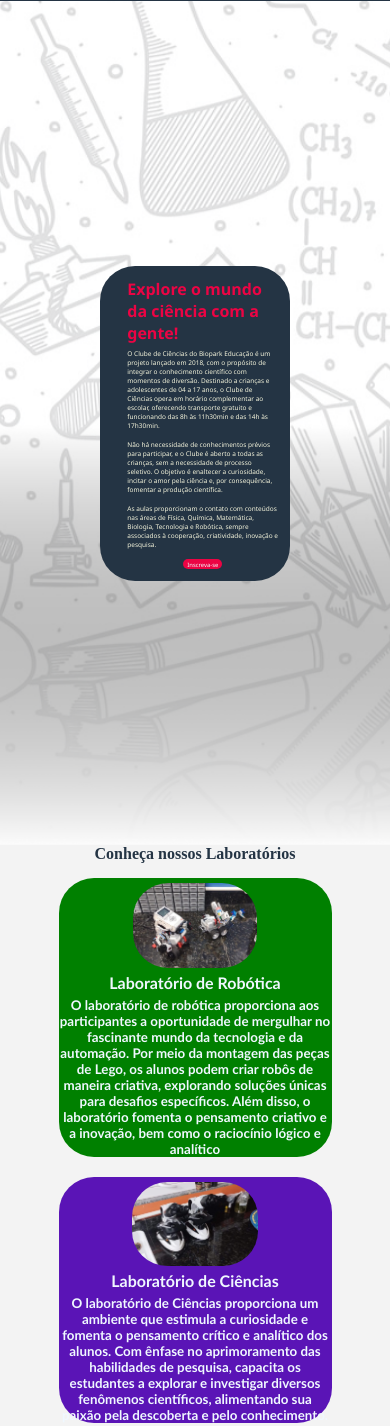
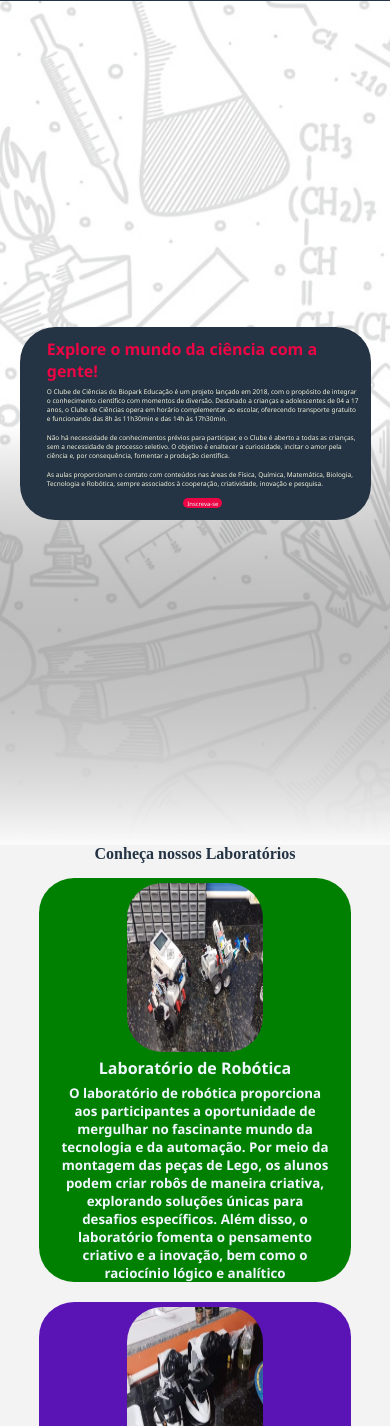
Before and after one commit to Kauantoolkit/porti-clube, a plain HTML site: page index.html in a window 390 px wide. Shown: the part 83-1509 px from the top of the page. Drawn offline with Linux system fonts and the light colour scheme.

Commit message:
Update estilos.css

```diff
--- a/estilos/estilos.css
+++ b/estilos/estilos.css
@@ -120,8 +120,12 @@ a:hover{
 }
 
 .lab_img{
-    height: 20vh;
+    min-height: 20vh;
+    min-width: 25vw;
+    max-width: 35vw;
+    max-height: 30vh;
     width: auto;
+    height: auto;
     margin: 5px;
     border-radius: 35px;
     overflow: hidden;
@@ -131,7 +135,7 @@ a:hover{
     width: 30%;
     height: auto;
     color: aliceblue;
-    font-family: 'Gill Sans', 'Gill Sans MT', Calibri, 'Trebuchet MS', sans-serif;
+    font-family: 'Segoe UI', Tahoma, Geneva, Verdana, sans-serif;
     font-weight: 600;
     overflow: hidden;
 }
@@ -161,7 +165,7 @@ a:hover{
     justify-content: center;
     margin-top: 10px;
     margin-bottom: 10px;
-    width: 70%;
+    width: 80vw;
     border-radius: 35px;
 }
 
@@ -209,13 +213,13 @@ a:hover{
     }
     #explore{
         font-size: 2vw;
-        width: 50vw;
+        width: 90%;
         height: auto;
         display: flex;
         align-items: center;
         justify-content: center;
         flex-direction: column;
-        margin: 100px;
+
         min-width: none;
 
     }
```
